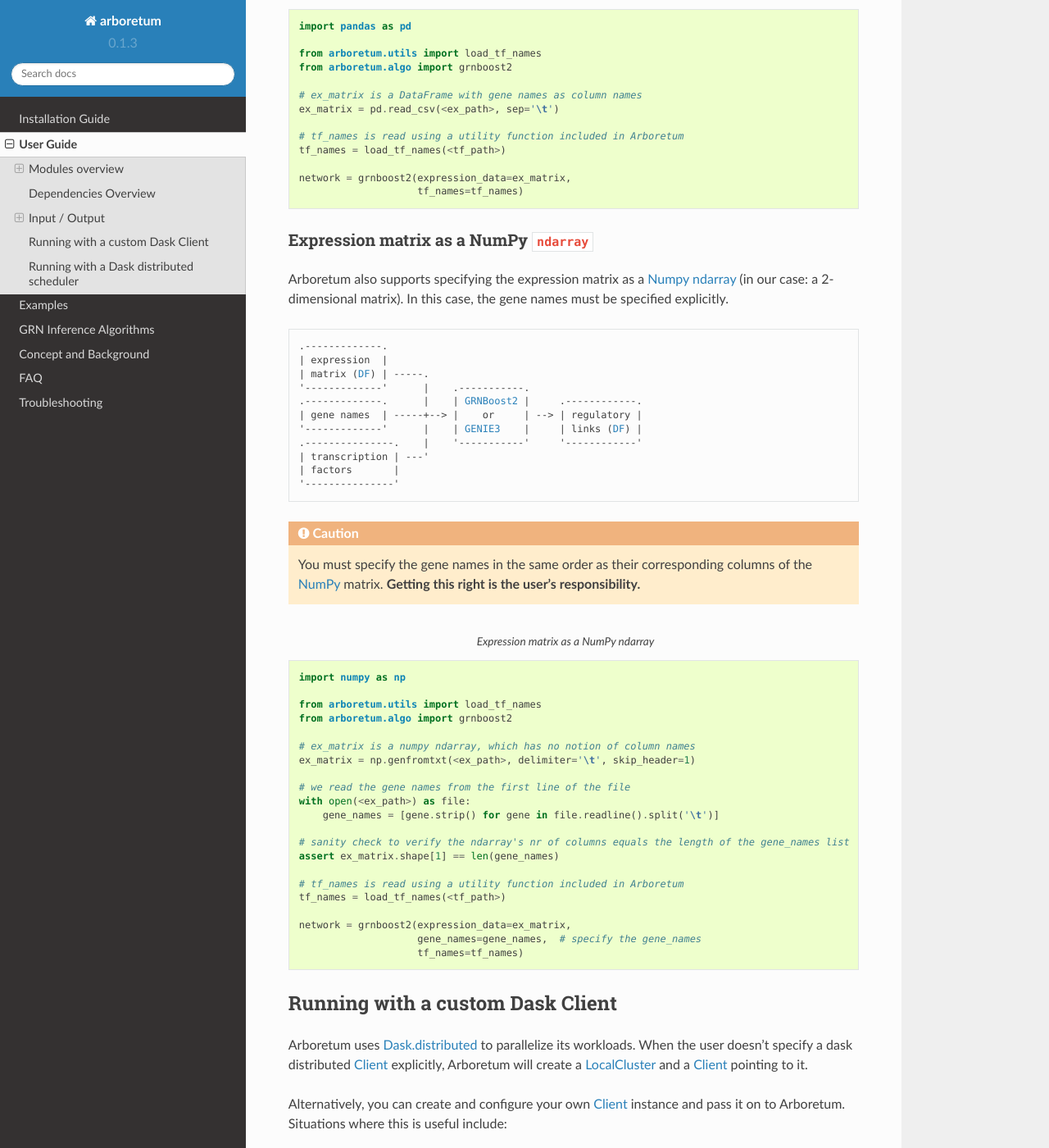
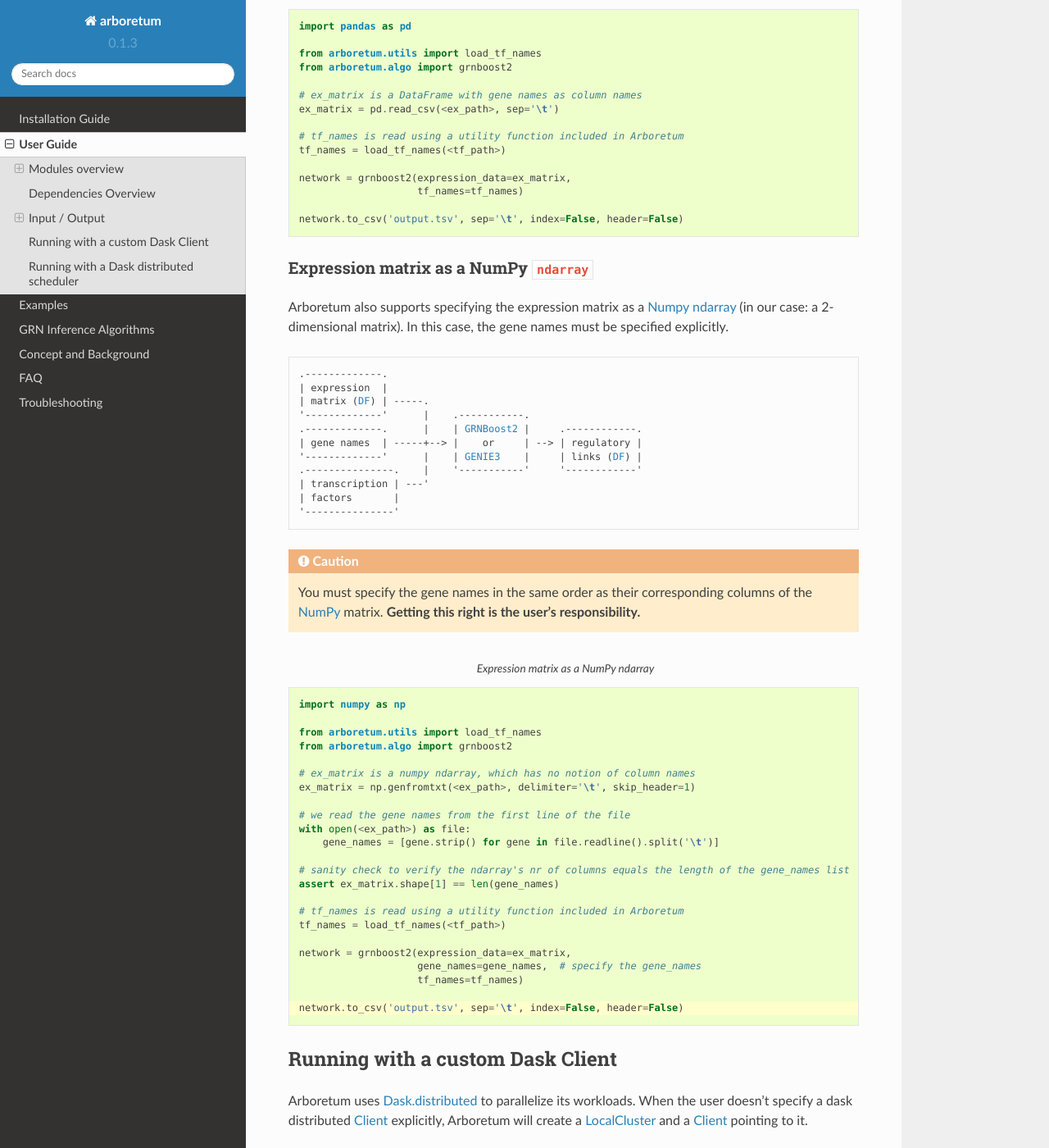
Before and after one commit to aertslab/arboreto, a Sphinx documentation site: the page built from docs/user/index.rst, in a window 1280 px wide and 1400 px high, scrolled down 1947 px. Shown: the whole window at 82% size. Built offline with Sphinx 7.4.7 and the Read the Docs theme 2.0.0, drawn with Linux system fonts in a browser that asks for light colours; some of the changed text lies outside the part shown.

Commit message:
extra code snippets

```diff
--- a/docs/user/index.rst
+++ b/docs/user/index.rst
@@ -123,6 +123,8 @@ specifying the ``expression_data`` as a DataFrame_.
     network = grnboost2(expression_data=ex_matrix,
                         tf_names=tf_names)
 
+    network.to_csv('output.tsv', sep='\t', index=False, header=False)
+
 Expression matrix as a NumPy ``ndarray``
 ~~~~~~~~~~~~~~~~~~~~~~~~~~~~~~~~~~~~~~~~
 
@@ -174,6 +176,8 @@ specified explicitly.
     network = grnboost2(expression_data=ex_matrix,
                         gene_names=gene_names,  # specify the gene_names
                         tf_names=tf_names)
+
+    network.to_csv('output.tsv', sep='\t', index=False, header=False)
 
 Running with a custom Dask Client
 ---------------------------------
@@ -228,6 +232,8 @@ and pass it to the different inference steps.
     client.close()
     local_cluster.close()
 
+    network_666.to_csv('output_666.tsv', sep='\t', index=False, header=False)
+    network_777.to_csv('output_777.tsv', sep='\t', index=False, header=False)
 
 Running with a Dask distributed scheduler
 -----------------------------------------
@@ -287,6 +293,8 @@ inference function.
                         tf_names=tf_names,
                         client=cluster_client)  # specify Client connected to the remote scheduler
 
+    network.to_csv('output.tsv', sep='\t', index=False, header=False)
+
 
 .. In local mode, the user does not need to know the details of the underlying
  computation framework. However, in distributed mode, some effort by the user or
```
Also changed, not shown: docs/user/troubleshooting.rst (+8 -0 lines).
